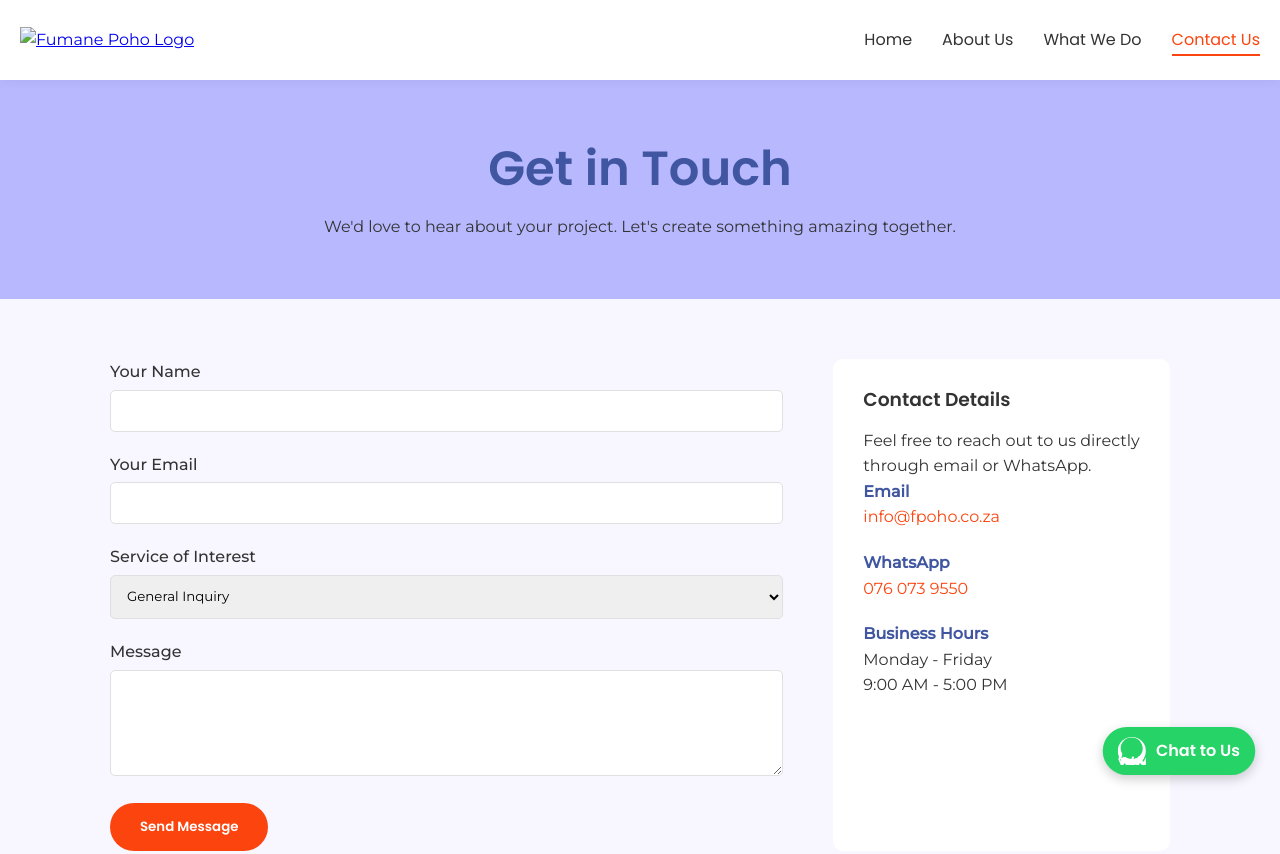
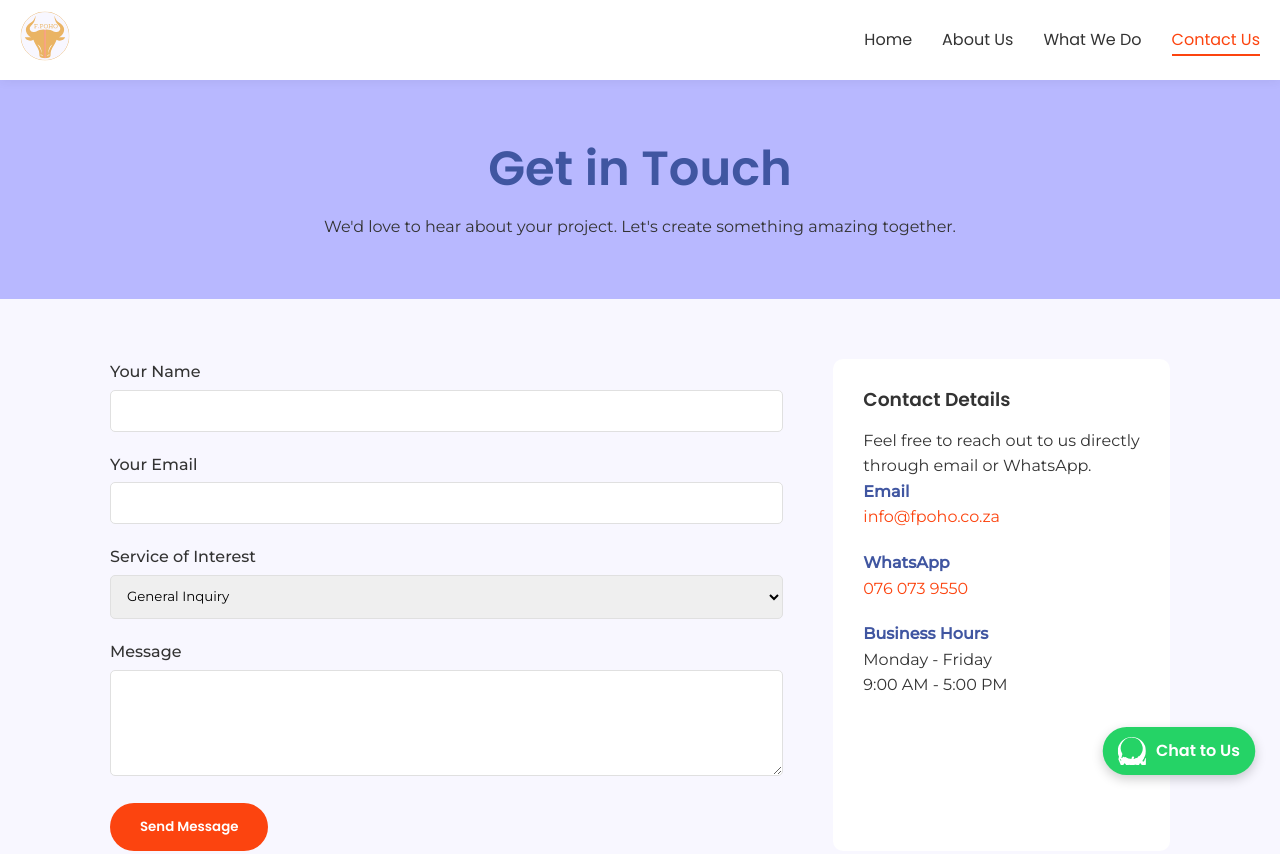
Before and after one commit to TryingSomething4Me/fpoho-creative-website, a plain HTML site: page contact.html in a window 1280 px wide. Shown: the top 854 px of the page. Drawn offline with Linux system fonts and the light colour scheme.

Commit message:
contact.html

```diff
--- a/contact.html
+++ b/contact.html
@@ -12,7 +12,7 @@
     <header class="main-header">
         <nav class="navbar">
             <a href="index.html" class="nav-logo">
-                <img src="assets/logo-circle.png" alt="Fumane Poho Logo">
+                <img src="asserts/images/FPOHO_redCIRCLE.svg" alt="Fumane Poho Logo">
             </a>
             <ul class="nav-menu">
                 <li class="nav-item"><a href="index.html" class="nav-link">Home</a></li>
```
